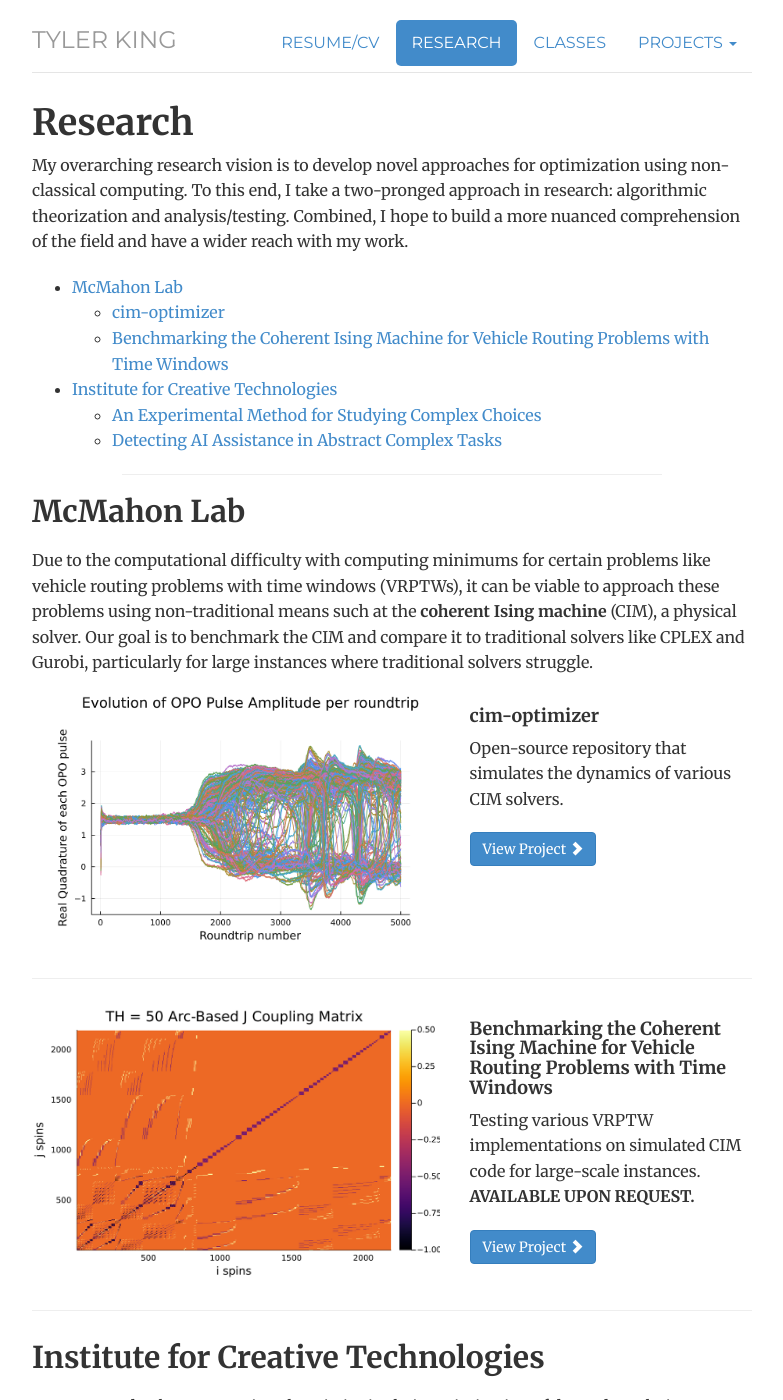
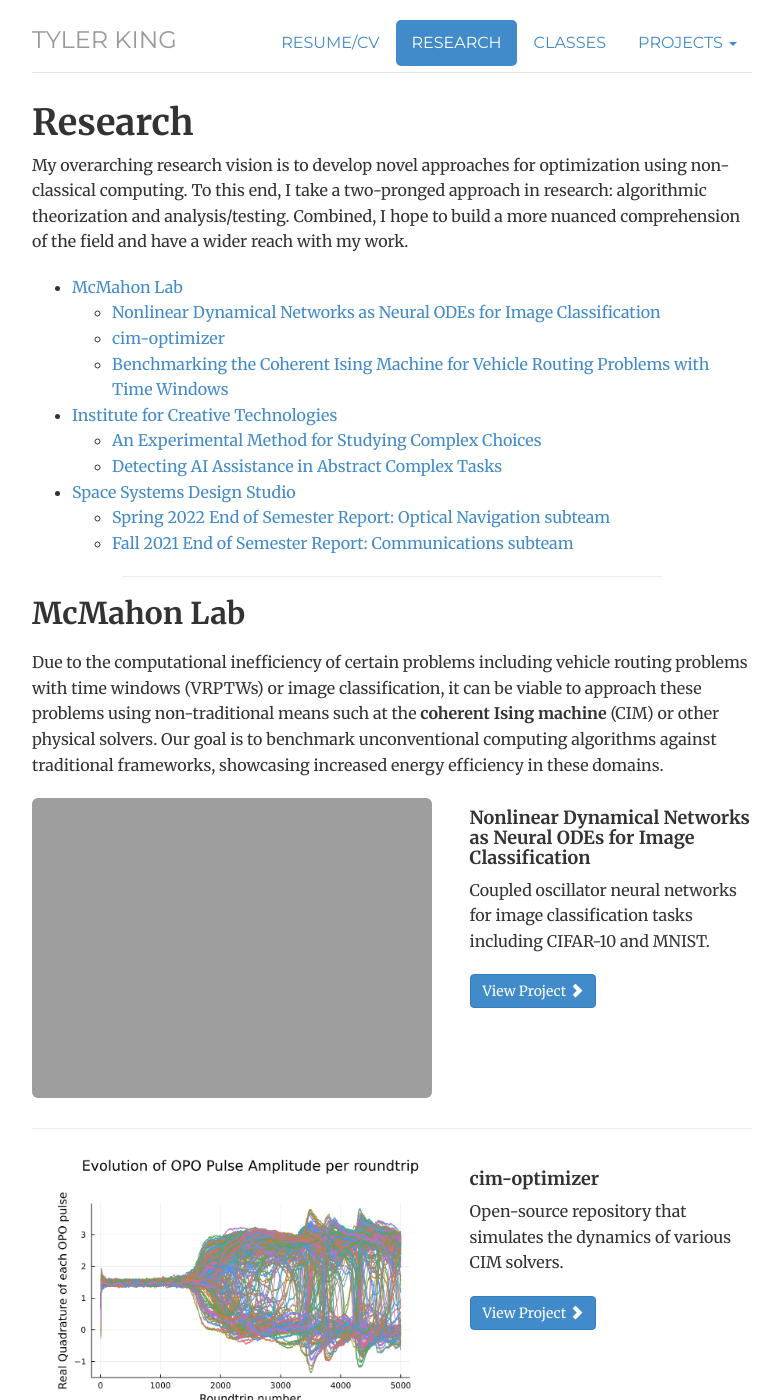
Before and after one commit to tylertking/tylertking.github.io, a Jekyll site: the page built from research/index.html, in a window 1280 px wide and 1400 px high. Shown: the whole window, without its empty margins (248-1031 px from the left). Built offline with Jekyll 4.4.1, drawn with Linux system fonts in a browser that asks for light colours; some of the changed text lies outside the part shown.

Commit message:
update McMahon content

```diff
--- a/research/index.html
+++ b/research/index.html
@@ -18,8 +18,9 @@ description: Research Experience of Tyler King
 
 <h2>McMahon Lab</h2>
 <p></p>
-<p> Due to the computational difficulty with computing minimums for certain problems like vehicle routing problems with time windows (VRPTWs), it can be viable to approach these problems using non-traditional means such at the <b>coherent Ising machine</b> (CIM), a physical solver. Our goal is to benchmark the CIM and compare it to traditional solvers like CPLEX and Gurobi, particularly for large instances where traditional solvers struggle. </p>
+<p> Due to the computational inefficiency of certain problems including vehicle routing problems with time windows (VRPTWs) or image classification, it can be viable to approach these problems using non-traditional means such at the <b>coherent Ising machine</b> (CIM) or other physical solvers. Our goal is to benchmark unconventional computing algorithms against traditional frameworks, showcasing increased energy efficiency in these domains. </p>
 
+{% include project-blurb.html preview="fig1_big(1).png" title="Nonlinear Dynamical Networks as Neural ODEs for Image Classification" description="Coupled oscillator neural networks for image classification tasks including CIFAR-10 and MNIST."%}
 {% include project-blurb.html inDepth="https://github.com/mcmahon-lab/cim-optimizer" preview="nativeQUBOthing.PNG" title="cim-optimizer" description="Open-source repository that simulates the dynamics of various CIM solvers."%}
 {% include project-blurb.html preview="arcbasedcoupling.png"  title="Benchmarking the Coherent Ising Machine for Vehicle Routing Problems with Time Windows" description="Testing various VRPTW implementations on simulated CIM code for large-scale instances. <b> AVAILABLE UPON REQUEST. </b>"%}
 
@@ -45,7 +46,7 @@ description: Research Experience of Tyler King
 <p>  </p>
 
 {% include project-blurb.html inDepth="miscellaneous/qc.html" preview="resplot.PNG" subtitle="Summer 2021" title="Error Analysis of 3-qubit Standard and Modified Grover’s Algorithms through Noisy Channels" description="An unpublished manuscript covering my work over summer 2021 and some related PSETs I did in conjunction with it."%}
-{% include project-blurb.html inDepth="miscellaneous/startopology.html" preview="weighted regions 2.PNG" subtitle="Summer 2020 - Summer 2021" title="Minimum Path Star Topology Algorithms for Weighted Regions and Obstacles" description="Research conducted with Professor Soltys at CSUCI that details generalizations of Weiszfeld's algorithm to weighted regions and obstacles."%}
+{% include project-blurb.html inDepth="miscellaneous/startopology.html" preview="weighted regions 2.PNG" subtitle="Summer 2020 - Summer 2021" title="Minimum Path Star Topology Algorithms for Weighted Regions and Obstacles" description="Research conducted with Professor Soltys at CSUCI that details generalizations of Weiszfeld's algorithm to weighted regions and obstacles."%} -->
 
 
 
@@ -55,4 +56,4 @@ description: Research Experience of Tyler King
 <p>My work at Space Systems Design Studio (SSDS) involved working with Cislunar Explorer's satellite and ground station to make sure that the two were correctly performing their tasks. My efforts were initially devoted towards hardware, and thus I focused heavily on making sure our individual ground station components were working and testing the uplinking and downlinking processes between our model satellite (flatsat) and our ground station. Over time, I began moving more into software, initially working with registration key manipulation to fix our encryption scheme for downlinking and eventually moving onto the optical navigation subteam, where I worked on dynamic position estimation and testing for our satellite using <b>unscented Kalman filters</b>. </p>
 
 {% include project-blurb.html inDepth="cislunar/Cislunar_Explorers_Semester_Report_SP22.pdf" preview="Trajectory UKF flowchart (1).png" title="Spring 2022 End of Semester Report: Optical Navigation subteam" description="Encompasses work I did for optical navigation with a heavy focus on unscented Kalman filter analysis and unit testing."%}
-{% include project-blurb.html inDepth="cislunar/Cislunar_Explorers_Semester_Report_FA21.pdf" preview="Image from iOS.jpg" title="Fall 2021 End of Semester Report: Communications subteam" description="Encompasses work I did for the ground station and telemetry for satellite uplinking/downlinking."%} -->
+{% include project-blurb.html inDepth="cislunar/Cislunar_Explorers_Semester_Report_FA21.pdf" preview="Image from iOS.jpg" title="Fall 2021 End of Semester Report: Communications subteam" description="Encompasses work I did for the ground station and telemetry for satellite uplinking/downlinking."%}
```
